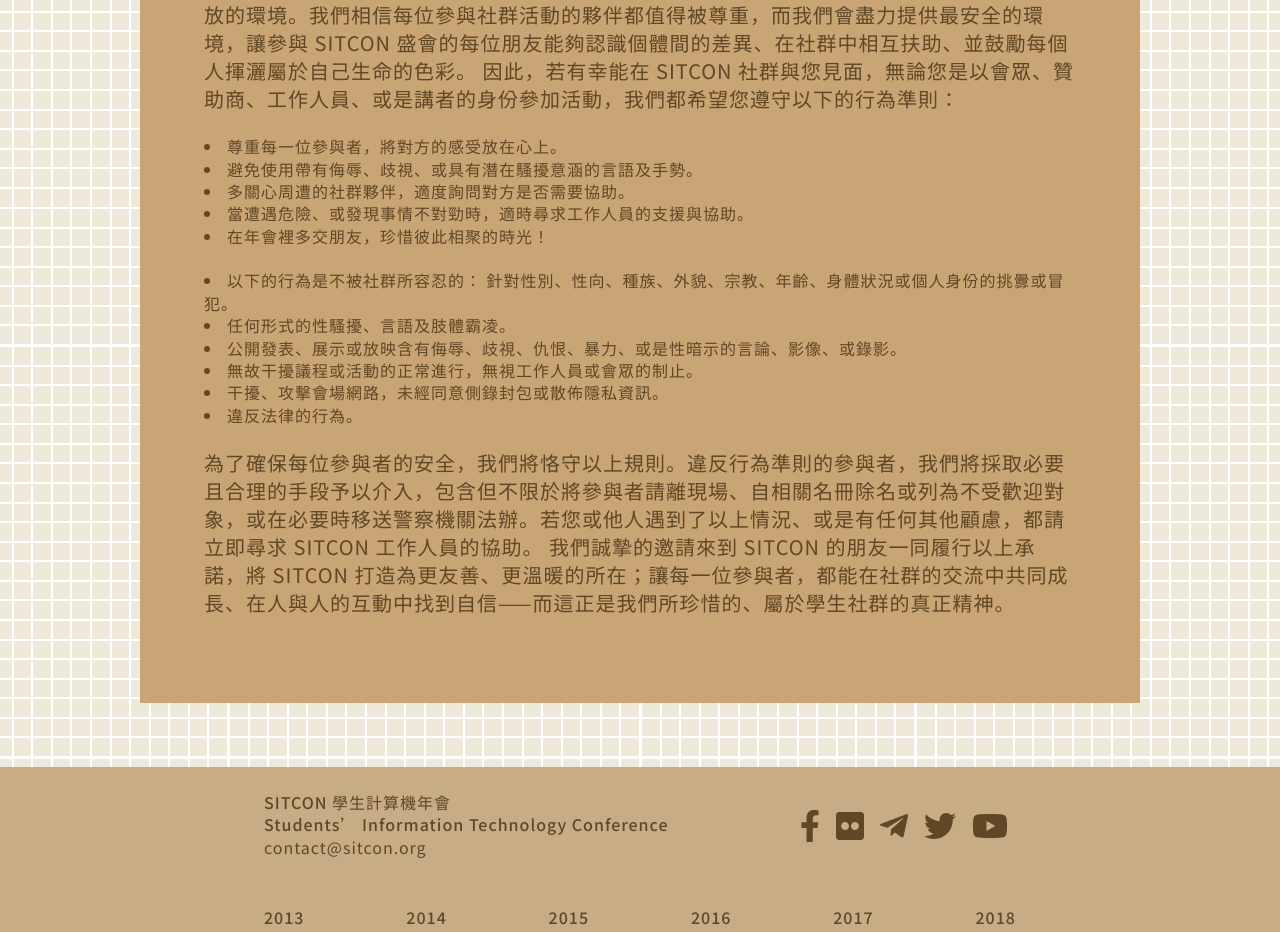
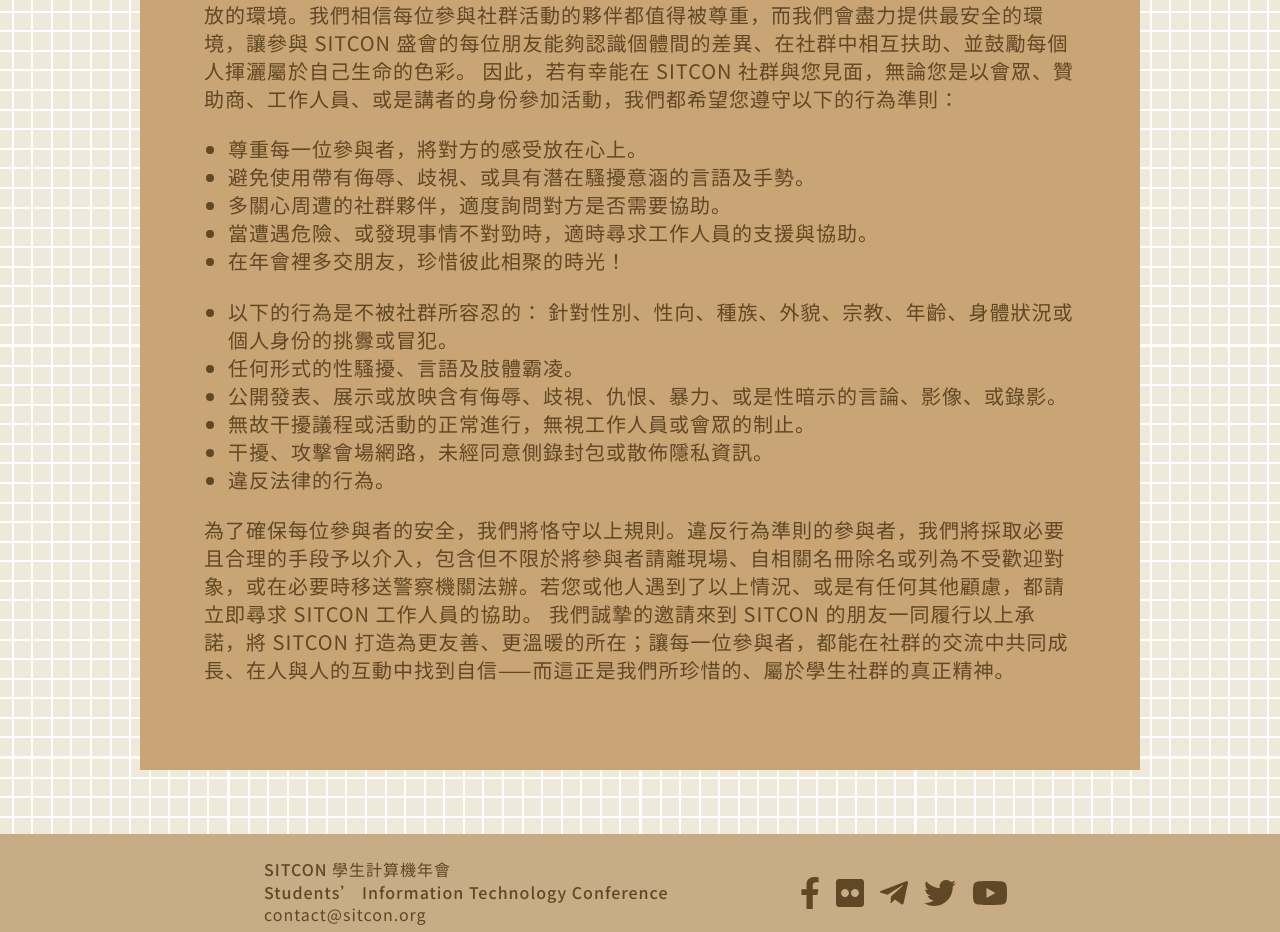
Before and after one commit to sitcon-tw/2019, a Vue app: page /2019 in a window 1280 px wide. Shown: the part 1980-2912 px from the top of the page. Built offline with nearby package versions, Linux system fonts and the light colour scheme.

Commit message:
Layout: add list style

```diff
--- a/src/views/Home.vue
+++ b/src/views/Home.vue
@@ -63,21 +63,21 @@
         <p>
           SITCON 冀望打造屬於學生自己的舞台，而我們也致力於為社群中的每位成員提供更友善、開放的環境。我們相信每位參與社群活動的夥伴都值得被尊重，而我們會盡力提供最安全的環境，讓參與 SITCON 盛會的每位朋友能夠認識個體間的差異、在社群中相互扶助、並鼓勵每個人揮灑屬於自己生命的色彩。 因此，若有幸能在 SITCON 社群與您見面，無論您是以會眾、贊助商、工作人員、或是講者的身份參加活動，我們都希望您遵守以下的行為準則：
         </p>
-        <p>
+        <ul>
           <li>尊重每一位參與者，將對方的感受放在心上。</li>
           <li>避免使用帶有侮辱、歧視、或具有潛在騷擾意涵的言語及手勢。</li>
           <li>多關心周遭的社群夥伴，適度詢問對方是否需要協助。</li>
           <li>當遭遇危險、或發現事情不對勁時，適時尋求工作人員的支援與協助。</li>
           <li>在年會裡多交朋友，珍惜彼此相聚的時光！</li>
-        </p>
-        <p>
+        </ul>
+        <ul>
           <li>以下的行為是不被社群所容忍的： 針對性別、性向、種族、外貌、宗教、年齡、身體狀況或個人身份的挑釁或冒犯。</li>
           <li>任何形式的性騷擾、言語及肢體霸凌。</li>
           <li>公開發表、展示或放映含有侮辱、歧視、仇恨、暴力、或是性暗示的言論、影像、或錄影。</li>
           <li>無故干擾議程或活動的正常進行，無視工作人員或會眾的制止。</li>
           <li>干擾、攻擊會場網路，未經同意側錄封包或散佈隱私資訊。</li>
           <li>違反法律的行為。</li>
-        </p>
+        </ul>
         <p>
           為了確保每位參與者的安全，我們將恪守以上規則。違反行為準則的參與者，我們將採取必要且合理的手段予以介入，包含但不限於將參與者請離現場、自相關名冊除名或列為不受歡迎對象，或在必要時移送警察機關法辦。若您或他人遇到了以上情況、或是有任何其他顧慮，都請立即尋求 SITCON 工作人員的協助。 我們誠摯的邀請來到 SITCON 的朋友一同履行以上承諾，將 SITCON 打造為更友善、更溫暖的所在；讓每一位參與者，都能在社群的交流中共同成長、在人與人的互動中找到自信——而這正是我們所珍惜的、屬於學生社群的真正精神。
         </p>
@@ -423,9 +423,20 @@ header {
     }
   }
 
-  p {
+  p,
+  ul {
+    margin-bottom: 1.4rem;
+  }
+
+  li {
+    list-style: disc;
+    margin-left: 24px;
+  }
+
+  p,
+  ul,
+  li {
     font-size: 20px;
-    margin-bottom: 1.4rem;
 
     @media screen and (max-width: 900px) {
       font-size: 16px;
```
